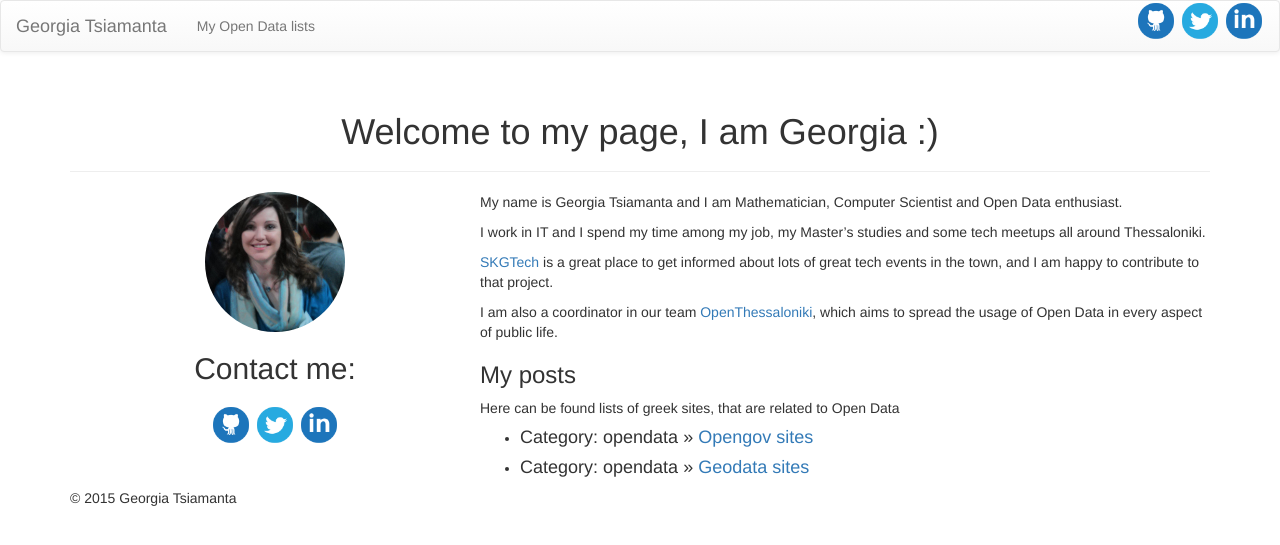
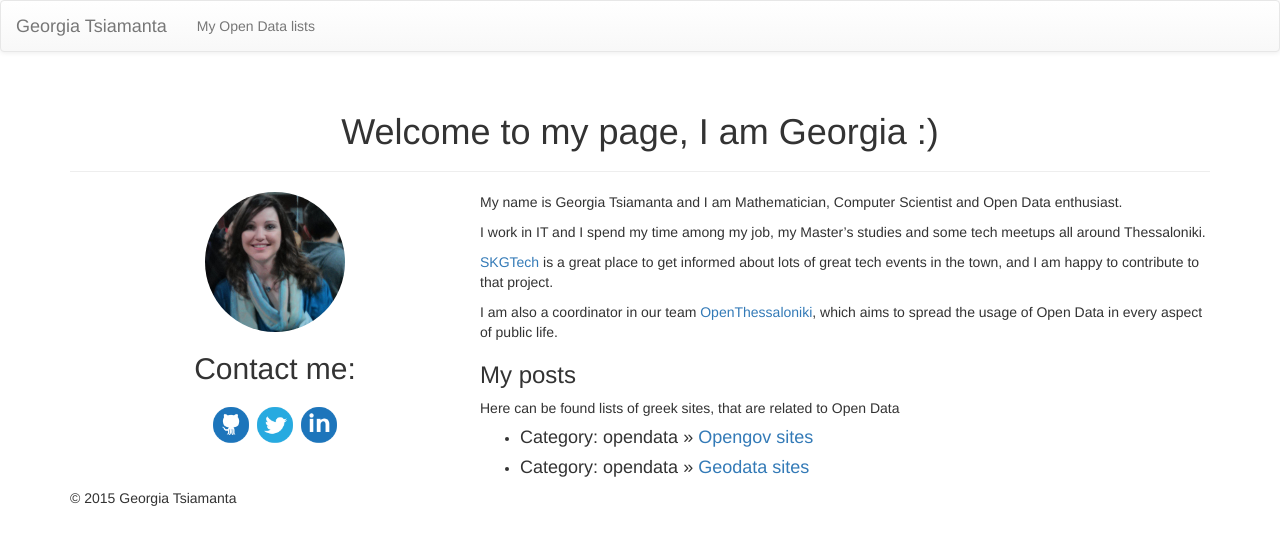
Before and after one commit to georgiats/georgiats-old-blog, a Jekyll site: the page built from index.md, in a window 1280 px wide. Shown: the top 545 px of the page. Built offline with Jekyll 4.4.1, drawn with Linux system fonts in a browser that asks for light colours; nearby versions of some CDN libraries; library files that are not in the unit come from our copies.

Commit message:
remove links

```diff
--- a/_includes/themes/bootstrap-3/default.html
+++ b/_includes/themes/bootstrap-3/default.html
@@ -64,13 +64,6 @@
             {% include JB/pages_list %} -->
           </ul>
 
-      <div align="right">
-
-        <a href="http://github.com/{{ site.author.github }}/" rel="me" target="_blank"><img class="img-circle" src="/images/github.png" alt="Generic placeholder image" style="width: 40px; height: 40px;"></a>
-        <a href="http://twitter.com/{{ site.author.twitter }}/" rel="me" target="_blank"><img class="img-circle" src="/images/twitter.png" style="width: 40px; height: 40px;"></a>
-       <a href="http://gr.linkedin.com/in/gtsiamanta" target="_blank"><img class="img-circle" src="/images/linkedin.png" style="width: 40px; height: 40px;"></a>
-
-    </div><!-- /.navbar-collapse -->
       </div>
       </nav>
 
```
